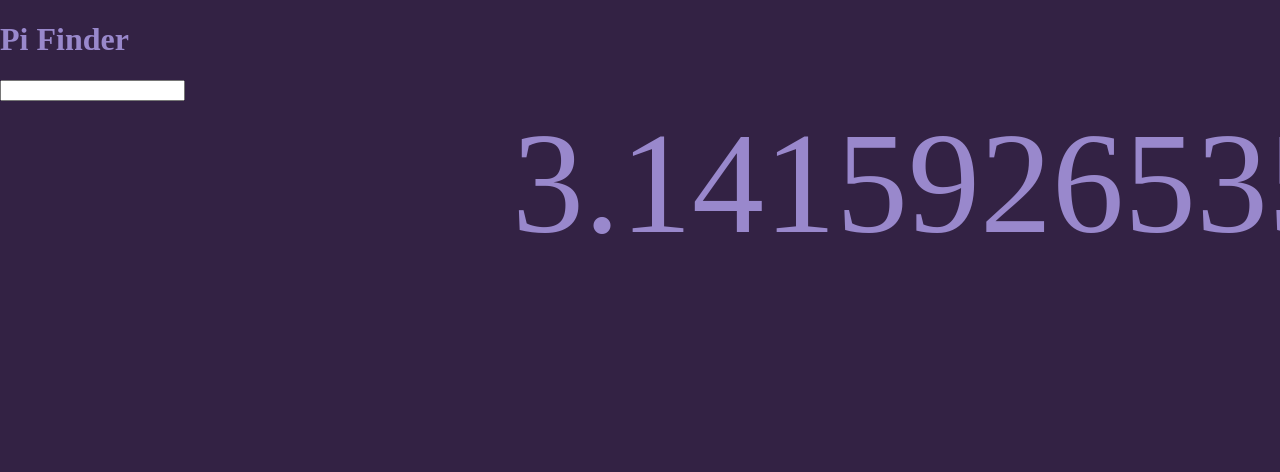
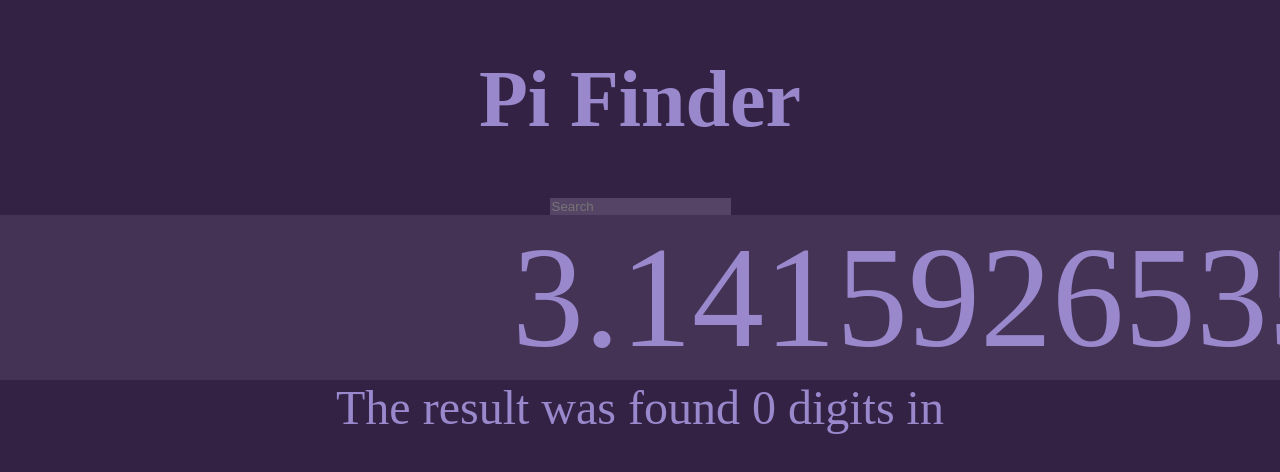
Before and after one commit to KermitPurple/pi_finder, a plain HTML site: page index.html in a window 1280 px wide. Drawn offline with Linux system fonts and the light colour scheme.

Commit message:
Add more styles

```diff
--- a/index.css
+++ b/index.css
@@ -1,6 +1,14 @@
 :root{
     --bg: #324;
     --fg: #98c;
+    --result-bg: #435;
+    --result-fg: #edf;
+    --search-bg: #546;
+    --search-fg: #dce;
+}
+
+*{
+    outline: none !important;
 }
 
 html, body{
@@ -11,14 +19,32 @@ html, body{
     overflow: hidden;
 }
 
+body{
+    display: flex;
+    flex-direction: column;
+    align-items: center;
+}
+
+h1{
+    font-size: 5rem;
+}
+
+.search{
+    appearance: none;
+    border: none;
+    background: var(--search-bg);
+    color: var(--search-fg);
+}
+
 .result-container{
     width: 100%;
     white-space: nowrap;
+    background: var(--result-bg);
 }
 
 .result-container > *{
     display: inline-block;
-    font-size: 9em;
+    font-size: 4em;
 }
 
 .before-result{
@@ -29,8 +55,15 @@ html, body{
 }
 
 .result{
-    color: red;
+    color: var(--result-fg);
 }
 
-.after-result{
+@media only screen and (min-width: 600px){
+    .result-container > *{
+        font-size: 9em;
+    }
+
+    .found-at{
+        font-size: 3em;
+    }
 }
--- a/index.html
+++ b/index.html
@@ -8,9 +8,10 @@
     </head>
     <body>
         <h1>Pi Finder</h1>
-        <input class='search' oninput="update(this.value)"></input>
+        <input class='search' oninput="update(this.value)" value="" placeholder="Search"></input>
         <div class="result-container">
             <div class="before-result"></div><div class="result"></div><div class="after-result"></div>
         </div>
+        <div class="found-at"></div>
     </body>
 </html>
--- a/index.js
+++ b/index.js
@@ -6,16 +6,25 @@ fetch('pi_Mil.txt') // read the text file
         pi_string = res;
     });
 
-// const search_input = document.querySelector('.search');
+const search_input = document.querySelector('.search');
 const before_elem = document.querySelector('.before-result');
 const result_elem = document.querySelector('.result');
 const after_elem = document.querySelector('.after-result');
+const found_at = document.querySelector('.found-at');
 
 function update(search_string){
     let index = pi_string.indexOf(search_string);
-    before_elem.innerHTML = '<bdi>' + pi_string.slice(Math.max(index - 20, 0), index) + '</bdi>';
-    result_elem.innerHTML = search_string
-    after_elem.innerHTML = pi_string.slice(index + search_string.length, index + search_string.length + 20);
+    if(index === -1){
+        before_elem.innerHTML = '';
+        result_elem.innerHTML = 'No Result';
+        after_elem.innerHTML = '';
+        found_at.innerHTML = 'Result not found in the first 1 Million Digits of Pi';
+    }else{
+        before_elem.innerHTML = '<bdi>' + pi_string.slice(Math.max(index - 20, 0), index) + '</bdi>';
+        result_elem.innerHTML = search_string
+        after_elem.innerHTML = pi_string.slice(index + search_string.length, index + search_string.length + 20);
+        found_at.innerHTML = `The result was found ${index} digits in`;
+    }
 }
 
-update('');
+update(search_input.value);
```
